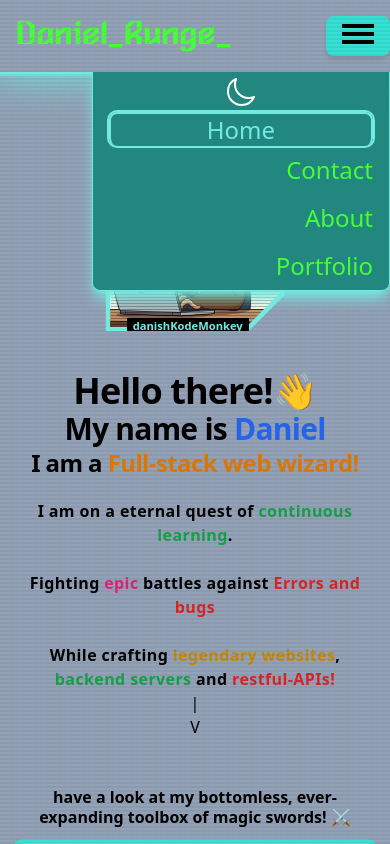
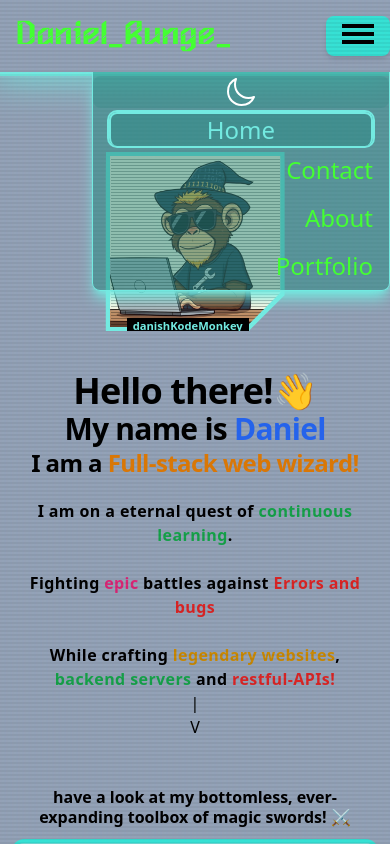
Before and after one commit to DanishKodeMonkey/DKM-website, a React (Vite) app: page / in a window 390 px wide. Both pictures are taken after a click on the button 358 px from the left and 36 px from the top of the page. Shown: the top 844 px of the page. Built offline with nearby package versions, Linux system fonts and the light colour scheme.

Commit message:
fix burger menu

```diff
--- a/src/components/DarkModeButton.tsx
+++ b/src/components/DarkModeButton.tsx
@@ -32,7 +32,7 @@ const DarkModeButton = () => {
   return (
 
       <button
-      className="lg:shadow-glowDark lg:dark:shadow-glowLight shadow-none bg-highlight-dark lg:bg-secondary-dark lg:dark:bg-highlight-dark hover:bg-secondary-light dark:hover:bg-highlight-light w-full h-8 ml-auto m-1 p-4 lg:w-9 lg:h-9 lg:m-1 lg:p-0 flex items-center justify-center cursor-pointer"
+      className="dark:bg-opacity-20 bg-opacity-20 lg:shadow-glowDark lg:dark:shadow-glowLight shadow-none bg-highlight-dark lg:bg-secondary-dark lg:dark:bg-highlight-dark hover:bg-secondary-light dark:hover:bg-highlight-light w-full h-8 ml-auto m-1 p-4 lg:w-9 lg:h-9 lg:m-1 lg:p-0 flex items-center justify-center cursor-pointer"
         id="theme-toggle"
         onClick={toggleDarkMode}
       >
--- a/src/components/Header.tsx
+++ b/src/components/Header.tsx
@@ -49,7 +49,7 @@ const Header = () => {
         </button>
 
         <div
-          className={`justify-center max-lg:dark:shadow-lg max-lg:dark:shadow-secondary-light max-lg:shadow-lg max-lg:shadow-highlight-light absolute z-50 lg:relative lg:justify-center right-0 max-md:mt-4 max-lg:mt-6 lg:ring-highlight-light dark:lg:ring-secondary-light max-lg:rounded-b-lg max-lg:border-highlight-light max-lg:border-b max-lg:border-l max-lg:border-r dark:border-secondary-light max-lg:dark:bg-secondary-dark max-lg:bg-highlight-dark max-sm:rounded-b-lg transition-all origin-top duration-300 ease-in-out transform ${
+          className={`justify-center  max-lg:dark:shadow-lg max-lg:dark:shadow-secondary-light max-lg:shadow-lg max-lg:shadow-highlight-light absolute z-50 lg:relative lg:justify-center right-0 max-md:mt-4 max-lg:mt-6 lg:ring-highlight-light dark:lg:ring-secondary-light max-lg:rounded-b-lg max-lg:border-highlight-light max-lg:border-b max-lg:border-l max-lg:border-r dark:border-secondary-light max-lg:dark:bg-secondary-dark max-lg:dark:bg-opacity-50 max-lg:bg-highlight-dark max-lg:bg-opacity-50 max-sm:rounded-b-lg transition-all origin-top duration-300 ease-in-out transform ${
             isNavOpen
               ? "block scale-y-100 opacity-100"
               : "block scale-y-50 opacity-0"
```
